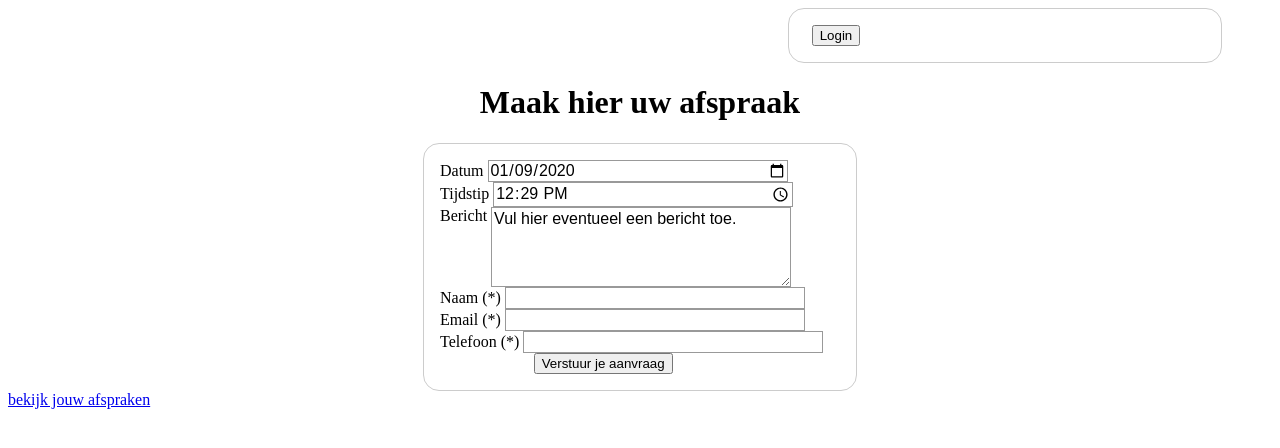
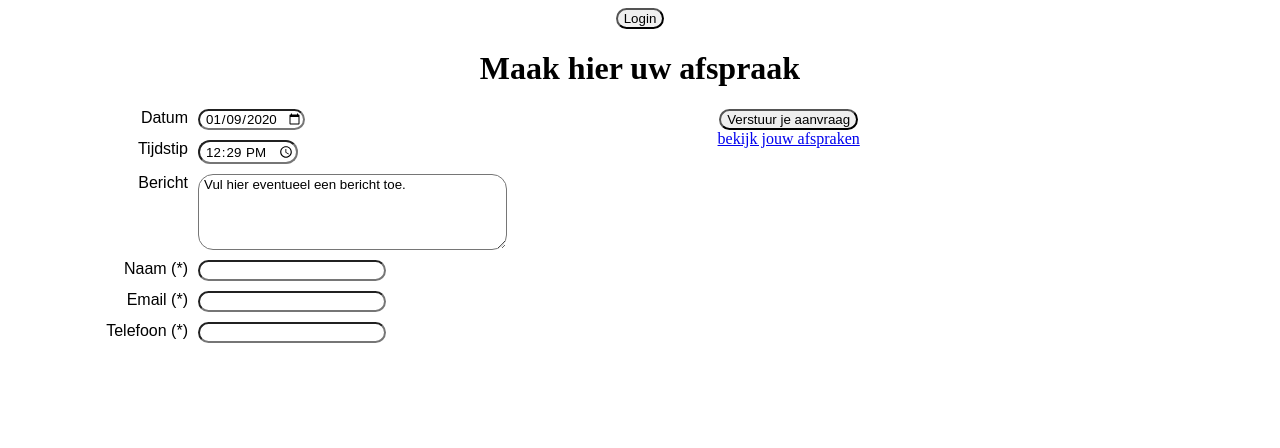
Before and after one commit to joelheezen/Website, a PHP site: page /main.php in a window 1280 px wide. Shown: the top 448 px of the page. Run offline with PHP 8.4, Linux system fonts and the light colour scheme.

Commit message:
css file vernieuwd zodat ik van scratch start

```diff
--- a/main.php
+++ b/main.php
@@ -11,7 +11,7 @@ $time_now = date("H:i");
     <title>Anja's administratiekantoor</title>
     <link rel="stylesheet" href="styling.css">
 </head>
-<form class = "aform" action="login.php">
+<form action="login.php">
     <div class="abutton">
         <button type="submit">Login</button>
     </div>
@@ -45,7 +45,7 @@ $time_now = date("H:i");
         </div>
         <div>
             <label for="phone">Telefoon (*)</label>
-            <input type="number" id="phone" name="phone" required>
+            <input type="tel" pattern="[0-9]{10}" oninvalid="setCustomValidity('Please fill in a 10-digit phone number.')" oninput="setCustomValidity('')" id="phone" name="phone" required>
         </div>
         <div class= cbutton>
             <button type="submit">Verstuur je aanvraag</button>
--- a/styling.css
+++ b/styling.css
@@ -1,79 +1,39 @@
-.aform {
-    margin-right: 50px;
+input{
+    font-family:arial, serif;
+    margin-bottom:10px;
+    border-radius:25px;
 }
 
-
-.bform {
-    margin-right: 200px;
+input, textarea{
+    padding-left:5px;
+    alignment:center;
 }
 
-.hiddenform {
-    display:none !important;
+body {
+    text-align:center;
 }
 
-h1 {
-    text-align: center;
-}
-
-form {
-    /* Center the form on the page */
-    margin: 0 auto;
-    width: 400px;
-    /* Form outline */
-    padding: 1em;
-    border: 1px solid #CCC;
-    border-radius: 1em;
-}
-
-form li + li {
-    margin-top: 1em;
+textarea{
+    font-family:arial, serif;
+    width:300px;
+    height:70px;
+    margin-bottom:10px;
+    border-radius:15px;
 }
 
 label {
-    /* Uniform size & alignment */
-
-    width: 90px;
+    font-family: arial, serif;
+    width: 180px;
+    clear: left;
     text-align: right;
+    padding-right: 10px;
 }
 
-input,
-textarea {
-    /* To make sure that all text fields have the same font settings
-       By default, textareas have a monospace font */
-    font: 1em sans-serif;
-
-    /* Uniform text field size */
-    width: 300px;
-    box-sizing: border-box;
-
-    /* Match form field borders */
-    border: 1px solid #999;
+input, label, textarea {
+    float:left;
 }
 
-input:focus,
-textarea:focus {
-    /* Additional highlight for focused elements */
-    border-color: #000;
+button{
+    font-family:arial, serif;
+    border-radius:25px;
 }
-
-textarea {
-    /* Align multiline text fields with their labels */
-    vertical-align: top;
-
-    /* Provide space to type some text */
-    height: 5em;
-}
-
-.button {
-    /* Align buttons with the text fields */
-    padding-left: 94px; /* same size as the label elements */
-}
-
-button {
-    /* This extra margin represent roughly the same space as the space
-       between the labels and their text fields */
-    margin-left: .5em;
-}
-.cbutton{
-    padding-left: 87px;
-}
```
